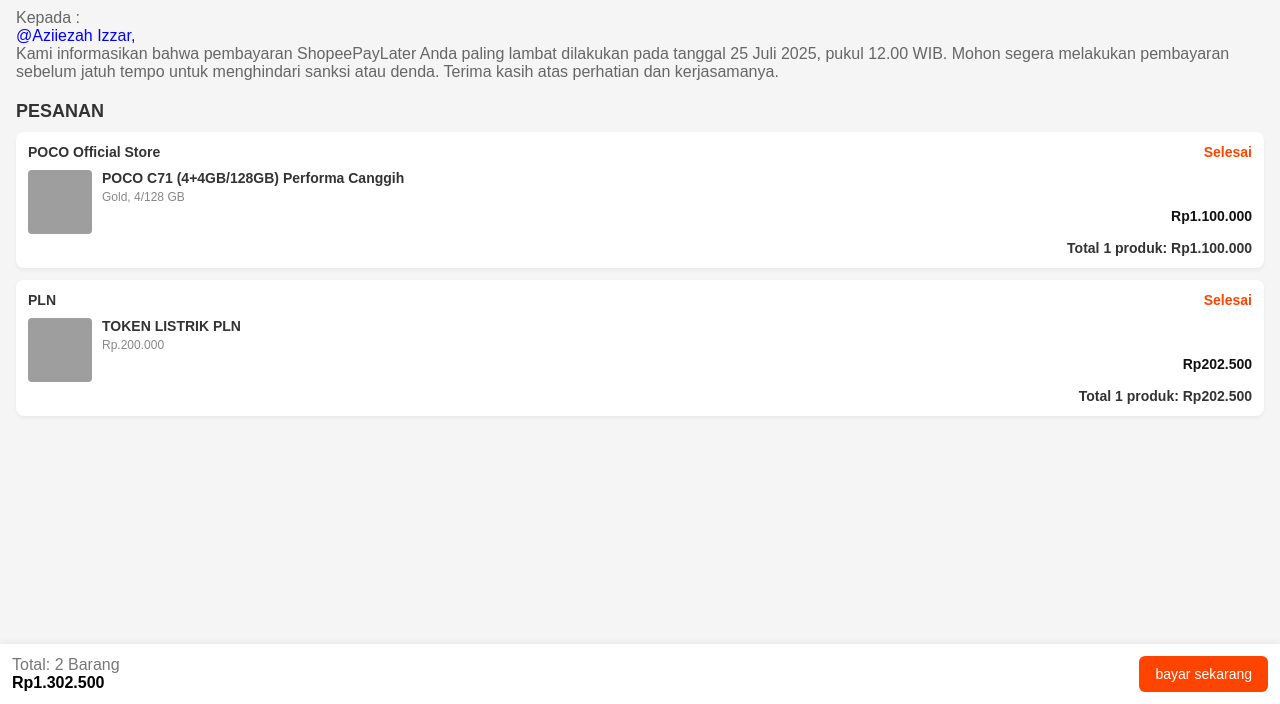
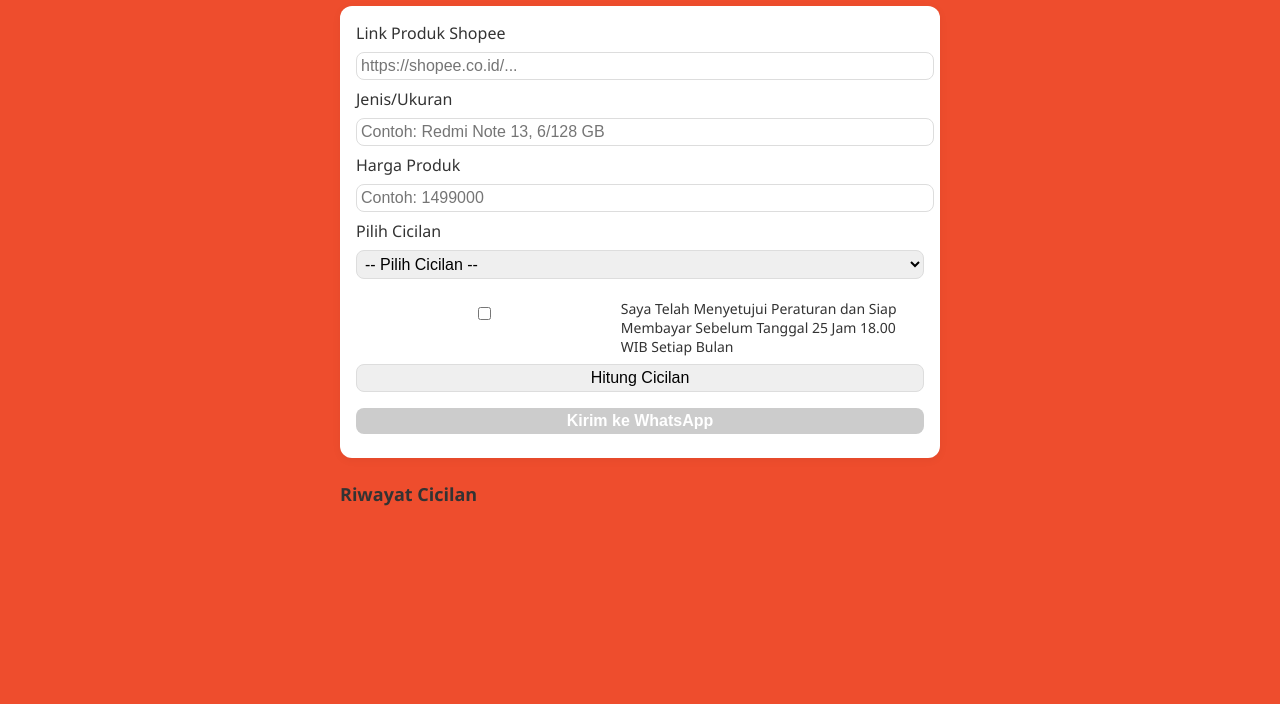
Before and after one commit to shpeepiy/shpeepiy.github.io, a plain HTML site: page index.html in a window 1280 px wide. Shown: the part 96-800 px from the top of the page. Drawn offline with Linux system fonts and the light colour scheme; grey boxes are pictures that could not be loaded.

Commit message:
Update index.html

```diff
--- a/index.html
+++ b/index.html
@@ -1,232 +1,203 @@
 <!DOCTYPE html><html lang="id">
 <head>
-  <meta charset="UTF-8">
-  <meta name="viewport" content="width=device-width, initial-scale=1.0">
-  <title>Tagihan Pembayaran</title>
+  <meta charset="UTF-8" />
+  <meta name="viewport" content="width=device-width, initial-scale=1.0" />
+  <title>Shopee</title>
   <style>
-    * { box-sizing: border-box; margin: 0; padding: 0; }
-    body { font-family: sans-serif; background: #f5f5f5; color: #333; padding-bottom: 80px; }
-    .countdown-banner {
-      background: #ff4400;
+    body {
+      font-family: 'Segoe UI', sans-serif;
+      background-color: #ee4d2d;
+      margin: 0;
+      padding: 0;
+      color: #333;
+    }
+    .container {
+      max-width: 600px;
+      margin: auto;
+      padding: 16px;
+    }
+    h1 {
+      color: #fdfdfd;
+      text-align: center;
+    }
+    input, select, button {
+      width: 100%;
+      padding: 4px;
+      margin: 8px 0;
+      border: 1px solid #ddd;
+      border-radius: 8px;
+      font-size: 16px;
+    }
+    .card {
+      background: #fff;
+      border-radius: 12px;
+      padding: 16px;
+      margin-top: 16px;
+      box-shadow: 0 2px 10px rgba(0,0,0,0.05);
+    }
+    .result {
+      background: #fef6f5;
+      border-left: 5px solid #ee4d2d;
+      padding: 12px;
+      margin-top: 12px;
+      border-radius: 6px;
+    }
+    .btn-wa {
+      background-color: #25D366;
       color: white;
-      text-align: center;
-      padding: 10px;
-      font-size: 14px;
-    }
-    .container { padding: 16px; }
-    .info-tagihan {
-      font-size: 16px;
-      color: #666;
-      margin: 12px 0;
-    }
-    h2 { font-size: 18px; margin: 20px 0 10px; }
-    .order-card {
-      background: white;
-      border-radius: 8px;
-      padding: 12px;
-      margin-bottom: 12px;
-      box-shadow: 0 2px 4px rgba(0,0,0,0.05);
-    }
-    .store-head {
-      display: flex;
-      justify-content: space-between;
-      font-size: 14px;
       font-weight: bold;
-    }
-    .product {
-      display: flex;
-      margin-top: 10px;
-      gap: 10px;
-    }
-    .product img {
-      width: 64px;
-      height: 64px;
-      object-fit: cover;
-      border-radius: 4px;
-    }
-    .details { flex-grow: 1; }
-    .details .name { font-weight: bold; font-size: 14px; }
-    .details .variant { font-size: 12px; color: #888; margin: 4px 0; }
-    .details .price { font-weight: bold; font-size: 14px; text-align: right; color: #111; }
-    .total-row {
-      font-weight: bold;
-      font-size: 14px;
-      text-align: right;
-      margin-top: 6px;
-    }
-    .summary {
-      background: white;
-      padding: 12px;
-      font-size: 16px;
-      display: flex;
-      justify-content: space-between;
-      align-items: center;
-      border-top: 1px solid #eee;
-      position: fixed;
-      bottom: 0;
-      left: 0;
-      width: 100%;
-      box-shadow: 0 -1px 6px rgba(0,0,0,0.05);
-    }
-    .btn-bayar {
-      background: #ff4400;
-      color: white;
-      padding: 10px 16px;
-      border-radius: 6px;
-      font-size: 14px;
       border: none;
       cursor: pointer;
     }
-    .popup {
-      position: fixed;
-      top: 50%;
-      left: 50%;
-      transform: translate(-50%, -50%) scale(0.95);
-      background: white;
-      padding: 20px;
-      border-radius: 12px;
-      box-shadow: 0 5px 15px rgba(0,0,0,0.2);
-      z-index: 1000;
-      width: 300px;
-      display: none;
-      opacity: 0;
-      transition: all 0.3s ease;
+    .btn-wa:disabled {
+      background-color: #ccc;
+      cursor: not-allowed;
     }
-    .popup.active {
-      display: block;
-      opacity: 1;
-      transform: translate(-50%, -50%) scale(1);
+    .history {
+      margin-top: 24px;
     }
-    .popup h3 {
-      font-size: 16px;
-      margin-bottom: 12px;
+    .history h3 {
+      font-size: 18px;
+      color: #333;
     }
-    .popup .channel {
+    .history-item {
+      font-size: 14px;
+      background: #fff;
+      padding: 8px;
+      margin-top: 6px;
+      border: 1px solid #eee;
+      border-radius: 6px;
+    }
+    .checkbox {
       display: flex;
-      align-items: center;
-      justify-content: space-between;
-      background: #fff0e8;
-      border-radius: 8px;
-      padding: 10px;
-      margin-bottom: 8px;
-      cursor: pointer;
+      align-items: start;
+      font-size: 14px;
+      margin-top: 12px;
     }
-    .popup .channel span {
-      background: #ff4400;
-      color: white;
-      padding: 4px 10px;
-      border-radius: 6px;
-      font-size: 13px;
+    .checkbox input {
+      margin-right: 8px;
     }
-    .popup-overlay {
-      position: fixed;
-      inset: 0;
-      background: rgba(0,0,0,0.3);
-      z-index: 999;
-      display: none;
-    }
-    .popup-overlay.active {
-      display: block;
+    @media (max-width: 600px) {
+      body { padding: 10px; }
     }
   </style>
 </head>
 <body>
-  <div class="countdown-banner">
-    Waktu terakhir pembayaran     <span id="countdown">Hari Jam Menit Detik</span>
-  </div>  <div class="container">
-   <h2>PENGINGAT PEMBAYARAN</h2> <div class="info-tagihan">Kepada : <div style="color:blue">@Aziiezah Izzar,  </div>
-Kami informasikan bahwa pembayaran ShopeePayLater Anda paling lambat dilakukan pada tanggal 25 Juli 2025, pukul 12.00 WIB.
-Mohon segera melakukan pembayaran sebelum jatuh tempo untuk menghindari sanksi atau denda. Terima kasih atas perhatian dan kerjasamanya. </div><h2>PESANAN</h2>
+  <div class="container">
+    <h1>SpayLater By Pian</h1><div class="card">
+  <label for="link">Link Produk Shopee</label>
+  <input type="url" id="link" placeholder="https://shopee.co.id/..." required />
 
-<div class="order-card">
-  <div class="store-head">
-    <div>POCO Official Store</div>
-    <div style="color:#ff4400">Selesai</div>
+  <label for="name">Jenis/Ukuran</label>
+  <input type="text" id="name" placeholder="Contoh: Redmi Note 13, 6/128 GB" required />
+
+  <label for="price">Harga Produk</label>
+  <input type="number" id="price" placeholder="Contoh: 1499000" required />
+
+  <label for="tenor">Pilih Cicilan</label>
+  <select id="tenor">
+    <option value="">-- Pilih Cicilan --</option>
+    <option value="1">1 Bulan </option>
+    <option value="3">3 Bulan </option>
+    <option value="6">6 Bulan </option>
+    <option value="12">12 Bulan </option>
+  </select>
+
+  <div class="checkbox">
+    <input type="checkbox" id="setuju" onchange="validasiForm()">
+    <label for="setuju">Saya Telah Menyetujui Peraturan dan Siap Membayar Sebelum Tanggal 25 Jam 18.00 WIB Setiap Bulan</label>
   </div>
-  <div class="product">
-    <img src="https://encrypted-tbn0.gstatic.com/images?q=tbn:ANd9GcROMt9h46XwAn3fUjxsF1T7-RhH_p3eq9Wl06scXuFIu-3jQjjtVfMxOT06&s=10" alt="poco">
-    <div class="details">
-      <div class="name">POCO C71 (4+4GB/128GB) Performa Canggih</div>
-      <div class="variant">Gold, 4/128 GB</div>
-      <div class="price">Rp1.100.000</div>
-    </div>
-  </div>
-  <div class="total-row">Total 1 produk: Rp1.100.000</div>
+
+  <button onclick="hitungCicilan()">Hitung Cicilan</button>
+
+  <div class="result" id="hasil" style="display:none;"></div>
+
+  <button id="btnWA" class="btn-wa" onclick="kirimWhatsapp()" disabled>Kirim ke WhatsApp</button>
 </div>
 
-<div class="order-card">
-  <div class="store-head">
-    <div>PLN</div>
-    <div style="color:#ff4400">Selesai</div>
-  </div>
-  <div class="product">
-    <img src="https://encrypted-tbn0.gstatic.com/images?q=tbn:ANd9GcR0NqoUmOXCgpYuLxd0vwLR4wLEzM7DqIS1bisVWUsvpnt0TMthvyAE_HY&s=10" alt="poco">
-    <div class="details">
-      <div class="name">TOKEN LISTRIK PLN</div>
-      <div class="variant">Rp.200.000</div>
-      <div class="price">Rp202.500</div>
-    </div>
-  </div>
-  <div class="total-row">Total 1 produk: Rp202.500</div>
+<div class="history">
+  <h3>Riwayat Cicilan</h3>
+  <div id="riwayat"></div>
 </div>
 
-  </div>  <div class="summary">
-    <div>
-      <div style="color:#777">Total: 2 Barang</div>
-      <div style="font-weight:bold; color:#000">Rp1.302.500</div>
-    </div>
-    <button class="btn-bayar" onclick="showPopup()">bayar sekarang</button>
-  </div>  <div class="popup-overlay" id="overlay" onclick="hidePopup()"></div>
-  <div class="popup" id="popup">
-    <h3>Pembayaran</h3>
-    <p>Total : 1.302.500</p>
-    <p>Pembayaran lewat (Klik salah satu)</p>
-    <div class="channel" onclick="kirimWA('cash')"><span>Cash</span></div>
-    <div class="channel" onclick="kirimWA('bank')"> <span>Tf Bank</span> + Admin Rp.2.500</div>
-    <div class="channel" onclick="kirimWA('ewallet')"> <span>E wallet</span> + Admin Rp.1.500</div>
   </div>  <script>
-    const countdownElement = document.getElementById("countdown");
-    const target = new Date("2025-07-25T12:00:00");
+    function hitungCicilan() {
+      const harga = parseFloat(document.getElementById("price").value);
+      const tenor = parseInt(document.getElementById("tenor").value);
 
-    function updateCountdown() {
-      const now = new Date();
-      const diff = target - now;
-      if (diff <= 0) {
-        countdownElement.innerText = "00hari 00jam 00menit 00detik";
-        return;
-      }
-      const days = String(Math.floor(diff / (1000 * 60 * 60 * 24))).padStart(2, '0');
-      const hours = String(Math.floor((diff / (1000 * 60 * 60)) % 24)).padStart(2, '0');
-      const minutes = String(Math.floor((diff / 1000 / 60) % 60)).padStart(2, '0');
-      const seconds = String(Math.floor((diff / 1000) % 60)).padStart(2, '0');
-      countdownElement.innerText = `${days}hari ${hours}jam ${minutes}menit ${seconds}detik`;
+      let bunga = 0;
+      if (tenor === 1) bunga = 0.03;
+      else if (tenor === 3) bunga = 0.104;
+      else if (tenor === 6) bunga = 0.202;
+      else if (tenor === 12) bunga = 0.383;
+
+      const total = Math.round(harga + harga * bunga);
+      const perBulan = Math.round(total / tenor);
+
+      document.getElementById("hasil").style.display = "block";
+      document.getElementById("hasil").innerHTML = `
+        <strong>Total Harga Cicilan:</strong> Rp ${total.toLocaleString()}<br>
+        <strong>Per Bulan (${tenor} bulan):</strong> Rp ${perBulan.toLocaleString()}
+      `;
+
+      validasiForm();
     }
 
-    function showPopup() {
-      document.getElementById("popup").classList.add("active");
-      document.getElementById("overlay").classList.add("active");
+    function validasiForm() {
+      const link = document.getElementById("link").value.trim();
+      const jenis = document.getElementById("name").value.trim();
+      const harga = parseFloat(document.getElementById("price").value);
+      const tenor = document.getElementById("tenor").value;
+      const setuju = document.getElementById("setuju").checked;
+
+      const btnWA = document.getElementById("btnWA");
+      if (link && jenis && harga > 0 && tenor && setuju) {
+        btnWA.disabled = false;
+      } else {
+        btnWA.disabled = true;
+      }
     }
 
-    function hidePopup() {
-      document.getElementById("popup").classList.remove("active");
-      document.getElementById("overlay").classList.remove("active");
+    function kirimWhatsapp() {
+      const link = document.getElementById("link").value.trim();
+      const jenis = document.getElementById("name").value.trim();
+      const harga = parseFloat(document.getElementById("price").value);
+      const tenor = parseInt(document.getElementById("tenor").value);
+
+      let bunga = 0;
+      if (tenor === 1) bunga = 0.03;
+      else if (tenor === 3) bunga = 0.104;
+      else if (tenor === 6) bunga = 0.202;
+      else if (tenor === 12) bunga = 0.383;
+
+      const total = Math.round(harga + harga * bunga);
+      const perBulan = Math.round(total / tenor);
+
+      const msg = `Link Produk : $${link}\nJenis/Ukuran : $${jenis}\nHarga : $${harga}\nCicilan : $${tenor} Bulan\nCicilan Per Bulan : $${perBulan}\nSaya Telah Menyetujui Untuk Membayar Setiap Bulan Sebelum Tanggal 25 Jam 18.00 WIB`;
+      const encoded = encodeURIComponent(msg);
+
+      const review = `Link: ${link}\nJenis/Ukuran: ${jenis}\nHarga Asli: Rp${harga.toLocaleString()}\nCicilan: ${tenor} Bulan\nHarga Per Bulan: Rp${perBulan.toLocaleString()}\n\nSaya Telah Menyetujui Untuk Membayar Setiap Bulan Sebelum Tanggal 25 Jam 18.00 WIB`;
+
+      if (confirm("Periksa kembali data berikut:\n\n" + review + "\n\nKirim ke WhatsApp?")) {
+        const waLink = `https://wa.me/628156863975?text=${encoded}`;
+        window.open(waLink, '_blank');
+        simpanRiwayat(jenis, harga, tenor, perBulan);
+      }
     }
 
-    function kirimWA(metode) {
-      let message = "";
-      if (metode === "cash") {
-        message = "Melakukan pembayaran Cash\nNominal: Rp.1.302.500";
-      } else if (metode === "bank") {
-        message = "Tf Bank akan dilakukan, Mohon kirimkan Nomor Rekening Bank (BRI/Seabank)\nNominal: Rp.1.305.000";
-      } else if (metode === "ewallet") {
-        message = "Pembayaran Via E-Wallet, Mohon kirimkan QR atau Nomor E-Wallet (Shopee,Dana,Ovo,Gopay,)\nNominal: Rp.1.304.000";
-      }
-      const phone = "6285156863975";
-      const url = `https://wa.me/${phone}?text=${encodeURIComponent(message)}`;
-      window.open(url, '_blank');
+    function simpanRiwayat(jenis, harga, tenor, perBulan) {
+      const item = `✔️ ${jenis} | ${tenor} Bulan | Rp${perBulan.toLocaleString()} /bulan`;
+      let data = JSON.parse(localStorage.getItem("cicilanLog")) || [];
+      data.unshift(item);
+      localStorage.setItem("cicilanLog", JSON.stringify(data.slice(0, 5)));
+      tampilRiwayat();
     }
 
-    setInterval(updateCountdown, 1000);
-    updateCountdown();
+    function tampilRiwayat() {
+      const data = JSON.parse(localStorage.getItem("cicilanLog")) || [];
+      document.getElementById("riwayat").innerHTML = data.map(item => `<div class='history-item'>${item}</div>`).join("");
+    }
+
+    window.onload = tampilRiwayat;
   </script></body>
 </html>
```
